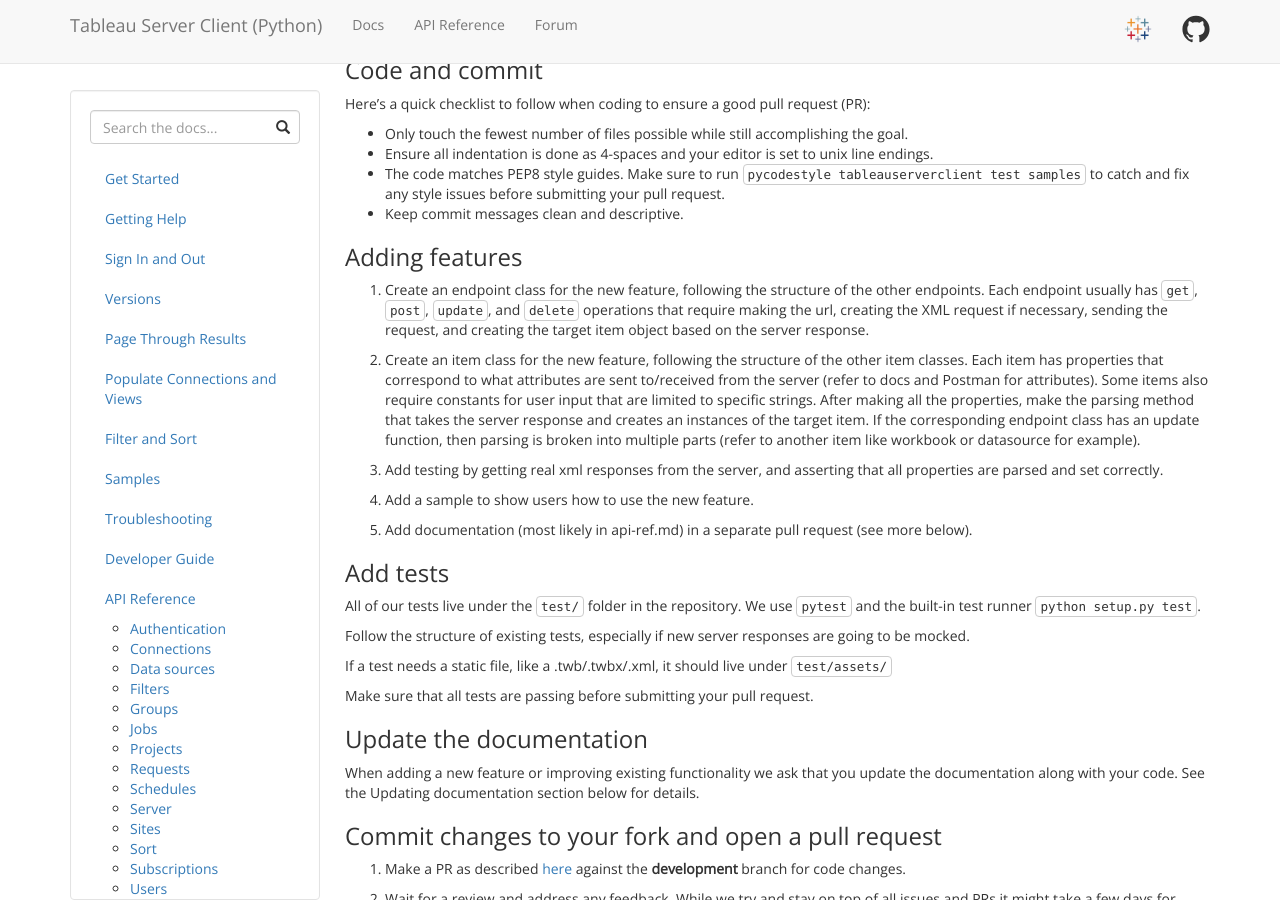
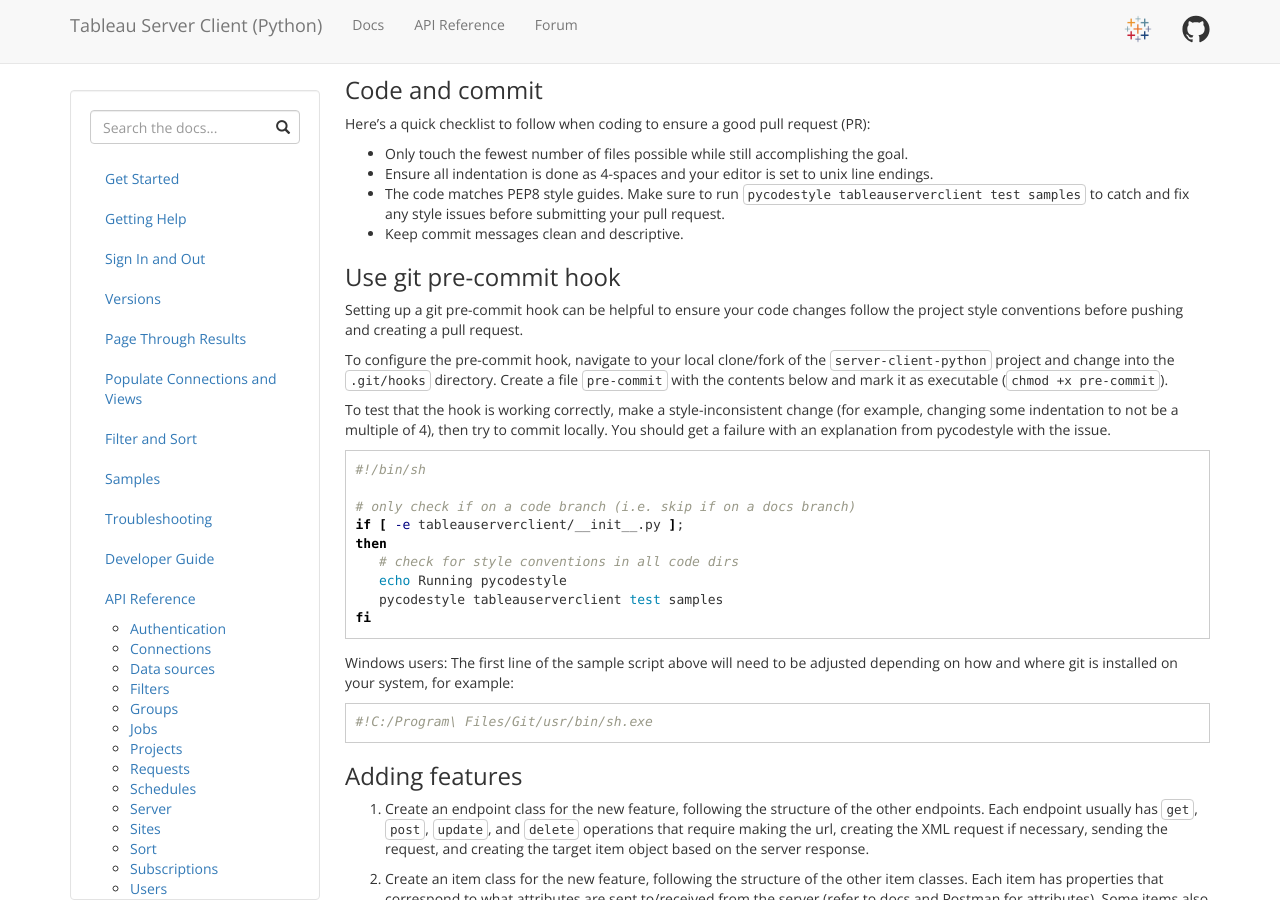
Before and after one commit to tableau/server-client-python, a Jekyll site: the page built from docs/dev-guide.md, in a window 1280 px wide and 900 px high, scrolled down 1061 px. Built offline with Jekyll 4.4.1, drawn with Linux system fonts in a browser that asks for light colours; emoji names are drawn with the system emoji font; some of the changed text lies outside the part shown.

Commit message:
Add example of using pre-commit hook to check code style

````diff
--- a/docs/dev-guide.md
+++ b/docs/dev-guide.md
@@ -71,6 +71,40 @@
   `pycodestyle tableauserverclient test samples` to catch and fix any style
   issues before submitting your pull request.
 - Keep commit messages clean and descriptive.
+
+### Use git pre-commit hook
+
+Setting up a git pre-commit hook can be helpful to ensure your code changes follow
+the project style conventions before pushing and creating a pull request.
+
+To configure the pre-commit hook, navigate to your local clone/fork of the
+`server-client-python` project and change into the `.git/hooks` directory.
+Create a file `pre-commit` with the contents below and mark it as executable
+(`chmod +x pre-commit`).
+
+To test that the hook is working correctly, make a style-inconsistent change (for
+example, changing some indentation to not be a multiple of 4), then try to commit
+locally. You should get a failure with an explanation from pycodestyle with the
+issue.
+
+```shell
+#!/bin/sh
+
+# only check if on a code branch (i.e. skip if on a docs branch)
+if [ -e tableauserverclient/__init__.py ];
+then
+   # check for style conventions in all code dirs
+   echo Running pycodestyle
+   pycodestyle tableauserverclient test samples
+fi
+```
+
+Windows users: The first line of the sample script above will need to be adjusted
+depending on how and where git is installed on your system, for example:
+
+```shell
+#!C:/Program\ Files/Git/usr/bin/sh.exe
+```
 
 ### Adding features
 
````
